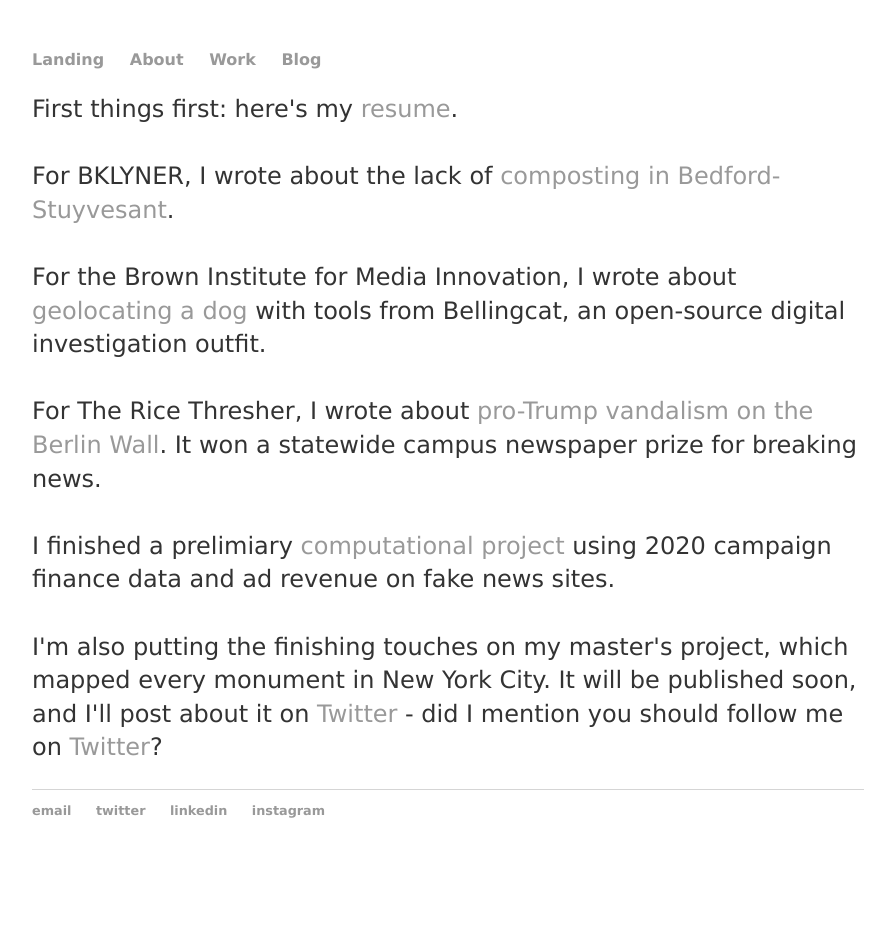
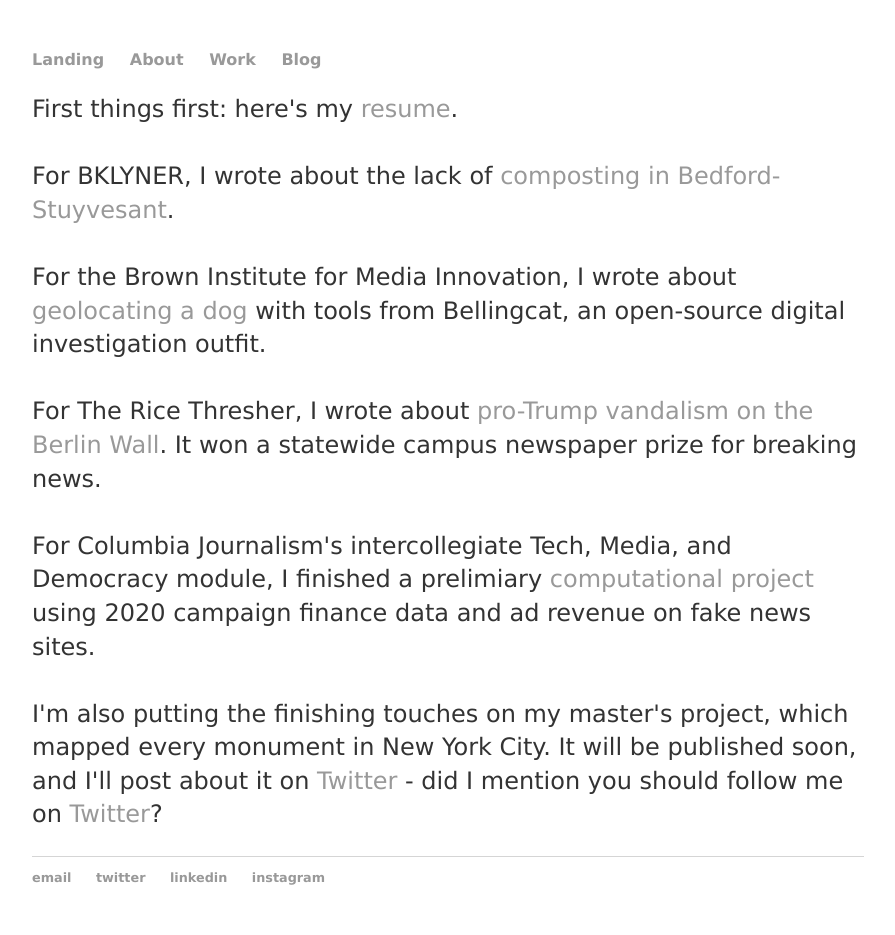
Before and after one commit to isaac-schultz/isaac-schultz.github.io, a Jekyll site: the page built from work/index.html, in a window 1280 px wide. Shown: the whole page, without its empty margins (192-1087 px from the left). Built offline with Jekyll 4.4.1, drawn with Linux system fonts in a browser that asks for light colours; before the commit the page ends 900 px from its top, so only the background shows below that.

Commit message:
Update index.html

```diff
--- a/work/index.html
+++ b/work/index.html
@@ -14,7 +14,7 @@
 For The Rice Thresher, I wrote about <a href="http://www.ricethresher.org/article/2017/01/berlin-wall-segment-other-structures-vandalized-overnight-with-pro-trump-messages-v2" target="_blank">pro-Trump vandalism on the Berlin Wall</a>. It won a statewide campus newspaper prize for breaking news.
   <br>
   <br>
-I finished a prelimiary <a href="http://adrianblancoramos.com/projects/fec-data-bot/" target="_blank"> computational project</a> using 2020 campaign finance data and ad revenue on fake news sites.
+For Columbia Journalism's intercollegiate Tech, Media, and Democracy module, I finished a prelimiary <a href="http://adrianblancoramos.com/projects/fec-data-bot/" target="_blank"> computational project</a> using 2020 campaign finance data and ad revenue on fake news sites.
   <br>
   <br>
 I'm also putting the finishing touches on my master's project, which mapped every monument in New York City. It will be published soon, and I'll post about it on <a href="https://twitter.com/isaac_schultz_" target="_blank">Twitter</a> - did I mention you should follow me on <a href="https://twitter.com/isaac_schultz_" target="_blank">Twitter</a>?</p>
```
